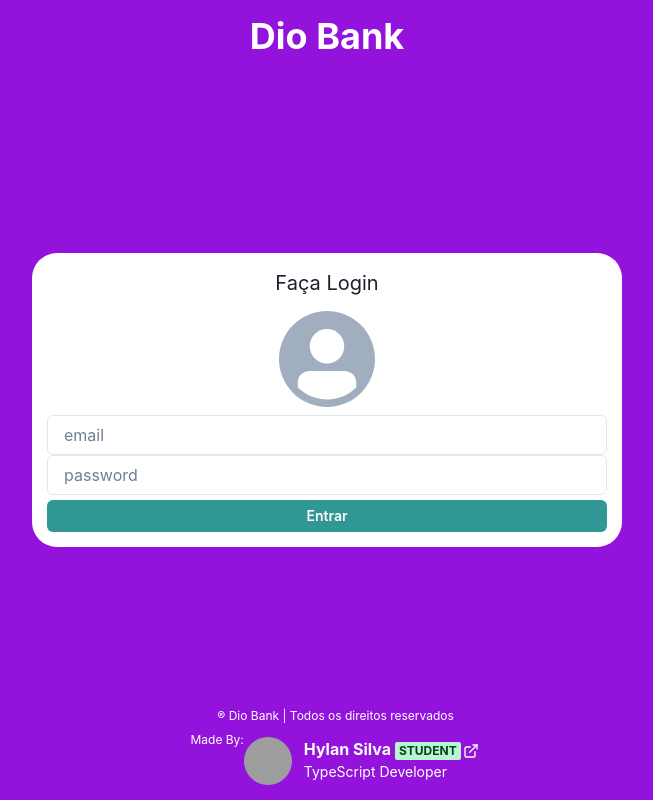
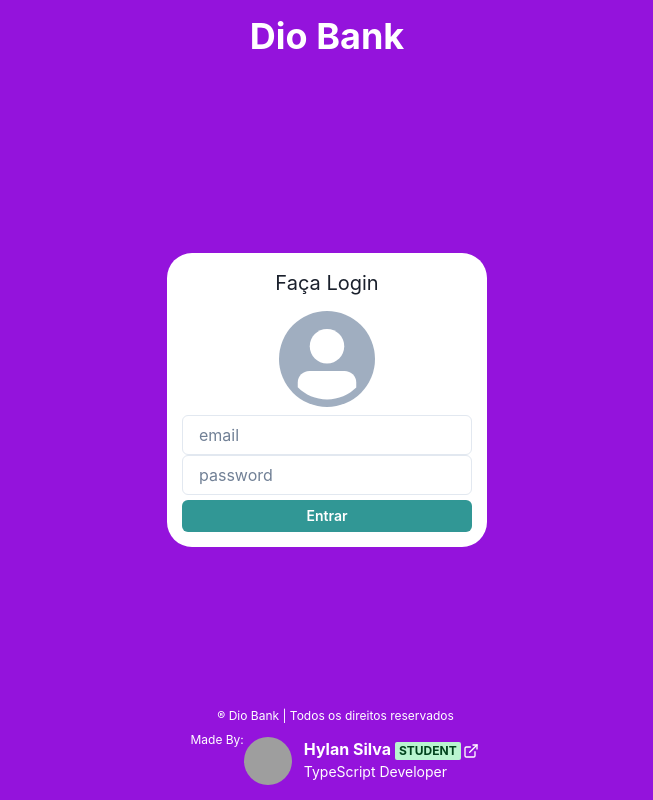
Before and after one commit to hylansilvadev/dio-bank, a React (Create React App) app: page / in a window 1280 px wide. Shown: the whole page, without its empty margins (313-966 px from the left). Built offline with nearby package versions, Linux system fonts and the light colour scheme; grey boxes are pictures that could not be loaded.

Commit message:
Build and Refactoring Code 1.2.3

```diff
--- a/src/App.tsx
+++ b/src/App.tsx
@@ -4,23 +4,8 @@ import { Account } from './pages/Account'
 import { ChakraProvider } from '@chakra-ui/react';
 import { Layout } from './Components/Layout';
 import { AccountInfo } from './pages/AccountInfo';
-import { createContext } from 'react';
+import { AppContextProvider } from './Components/AppContext';
 
-interface IAppContext {
-  user:string
-}
-
-export const AppContext = createContext({} as IAppContext)
-
-const AppContextProvider = ({children}:any) =>{
-  const user = 'user'
-
-  return (
-    <AppContext.Provider value={{user}}>
-      {children}
-    </AppContext.Provider>
-  )
-}
 export const App = () => {
   return (
     <BrowserRouter>
--- /dev/null
+++ b/src/Components/AppContext.tsx
@@ -0,0 +1,19 @@
+import { createContext, useState } from "react"
+
+interface IAppContext {
+    user:string,
+    isLoggedIn: boolean,
+    setIsLoggedIn:(isLoggedIn: boolean) => void
+}
+
+export const AppContext = createContext({} as IAppContext)
+
+export const AppContextProvider = ({children}:any) =>{
+    const [ isLoggedIn, setIsLoggedIn] = useState<boolean>(false)
+    const user = 'User'
+    return (
+    <AppContext.Provider value={{user, isLoggedIn, setIsLoggedIn}}>
+        {children}
+    </AppContext.Provider>
+    )
+}
--- a/src/Components/Cards/Card.tsx
+++ b/src/Components/Cards/Card.tsx
@@ -7,7 +7,7 @@ export const Card = ({children}:any) =>{
                     minHeight={120}
                     width={320}
                     borderRadius={25}
-                    padding={'0 15px'}
+                    padding={'15px 15px'}
                     display='flex'
                     justifyContent='Center'
                     flexDirection='column'
--- a/src/Components/Cards/CardLogin.tsx
+++ /dev/null
@@ -1,48 +0,0 @@
-import { Avatar, Box, Center,Text, ChakraProvider, Input, } from "@chakra-ui/react"
-import  { useState } from "react"
-import { Login } from "../../services/login"
-import { DButton } from "../DButton"
-
-
-export const CardLogin = () =>{
-
-    const [email, setEmail] = useState<string>('')
-
-    return(
-        <ChakraProvider>
-            <Box
-                backgroundColor='#ffffff'
-                borderRadius='25px'
-                padding='15px'
-                minWidth='25vw'
-                >
-                    <Center paddingBottom='5px'>
-                            <Text  fontSize='xl'>
-                                Faça Login
-                            </Text>
-                    </Center>
-                    <Center
-                        flexDirection='column'
-                    >
-                        < Avatar
-                        margin='8px'
-                        size='xl'
-                        />
-                        </Center>
-                            <Input
-                            placeholder="email"
-                            type='email'
-                            value={email}
-                            onChange={(event)=>setEmail(event.target.value)}
-                            />
-                            <Input
-                            placeholder="password"
-                            type='password'
-                            />
-                            <DButton onClick={()=>{Login(email)}} />
-                        <Center>
-                    </Center>
-                </Box>
-        </ChakraProvider>
-    )
-}
--- a/src/Components/Header/Header.tsx
+++ b/src/Components/Header/Header.tsx
@@ -4,7 +4,7 @@ import {
     Center
 } from "@chakra-ui/react"
 import { useContext } from "react"
-import { AppContext } from "../../App"
+import { AppContext } from "../AppContext"
 
 export const Header = () =>{
     const context = useContext(AppContext)
--- a/src/pages/Account.tsx
+++ b/src/pages/Account.tsx
@@ -4,7 +4,7 @@ import { Spinner } from "@chakra-ui/react"
 import { useContext, useEffect, useState } from "react"
 import { api } from "../api"
 import { CardInfo } from "../Components/Cards/CardInfon"
-import { AppContext } from "../App"
+import { AppContext } from "../Components/AppContext"
 
 interface userData{
     email: string,
@@ -17,8 +17,11 @@ interface userData{
 export const Account = () => {
 
     const [userData, setUserData] = useState<null | userData>()
+    const {isLoggedIn} = useContext(AppContext)
+    const {id} = useParams()
+    const navigate = useNavigate()
 
-    const context = useContext(AppContext)
+    !isLoggedIn && navigate('/')
 
 
     useEffect(() => {
@@ -31,8 +34,6 @@ export const Account = () => {
 
     const actualData = new Date()
 
-    const {id} = useParams()
-    const navigate = useNavigate()
     if(userData && id !== userData.id){
         navigate('/')
     }
--- a/src/pages/Home.tsx
+++ b/src/pages/Home.tsx
@@ -1,13 +1,62 @@
 
-import { Box } from '@chakra-ui/layout'
-import { CardLogin } from '../Components/Cards/CardLogin'
+import { Box, Center, Text } from '@chakra-ui/layout'
+import { Avatar, Input } from '@chakra-ui/react'
+import { Card } from '../Components/Cards/Card'
+import { DButton } from '../Components/DButton'
+import { Login } from '../services/login'
+import { useContext, useState } from 'react'
+import { useNavigate } from 'react-router-dom'
+import { AppContext } from '../Components/AppContext'
 
 export const Home = () =>{
+
+    const [email, setEmail] = useState<string>('')
+    const navigate = useNavigate()
+    const {setIsLoggedIn} = useContext(AppContext)
+    const validateUser = async (email:string) => {
+        const loggedIn = await Login(email)
+
+        if(!loggedIn){
+            alert('email inválido')
+        }else{
+            setIsLoggedIn(true)
+            navigate(`/account/userText`)
+        }
+
+    }
+
     return(
         <Box
         padding='25px'
         >
-            <CardLogin/>
+            <Card>
+            <Center paddingBottom='5px'>
+                            <Text  fontSize='xl'>
+                                Faça Login
+                            </Text>
+                    </Center>
+                    <Center
+                        flexDirection='column'
+                    >
+                        < Avatar
+                        margin='8px'
+                        size='xl'
+                        />
+                        </Center>
+                            <Input
+                            placeholder="email"
+                            type='email'
+                            value={email}
+                            onChange={(event)=>setEmail(event.target.value)}
+                            />
+                            <Input
+                            placeholder="password"
+                            type='password'
+                            />
+                            <DButton onClick={()=>{validateUser(email)}}/>
+                        <Center>
+                    </Center>
+            </Card>
         </Box>
     )
 }
--- a/src/services/login.tsx
+++ b/src/services/login.tsx
@@ -1,9 +1,10 @@
+
 import { api } from "../api"
 
-export const Login = async(email:string):Promise<void> =>{
+export const Login = async(email:string):Promise<boolean> =>{
     const data: any = await api
     if(email !== data.email){
-        return alert('Email Inválido')
+        return false
     }
-    alert(`Bem vindo ${email} !`)
+    return true
 }
```
Also changed, not shown: 2 other files (tests, documents, lock files or other folders).
